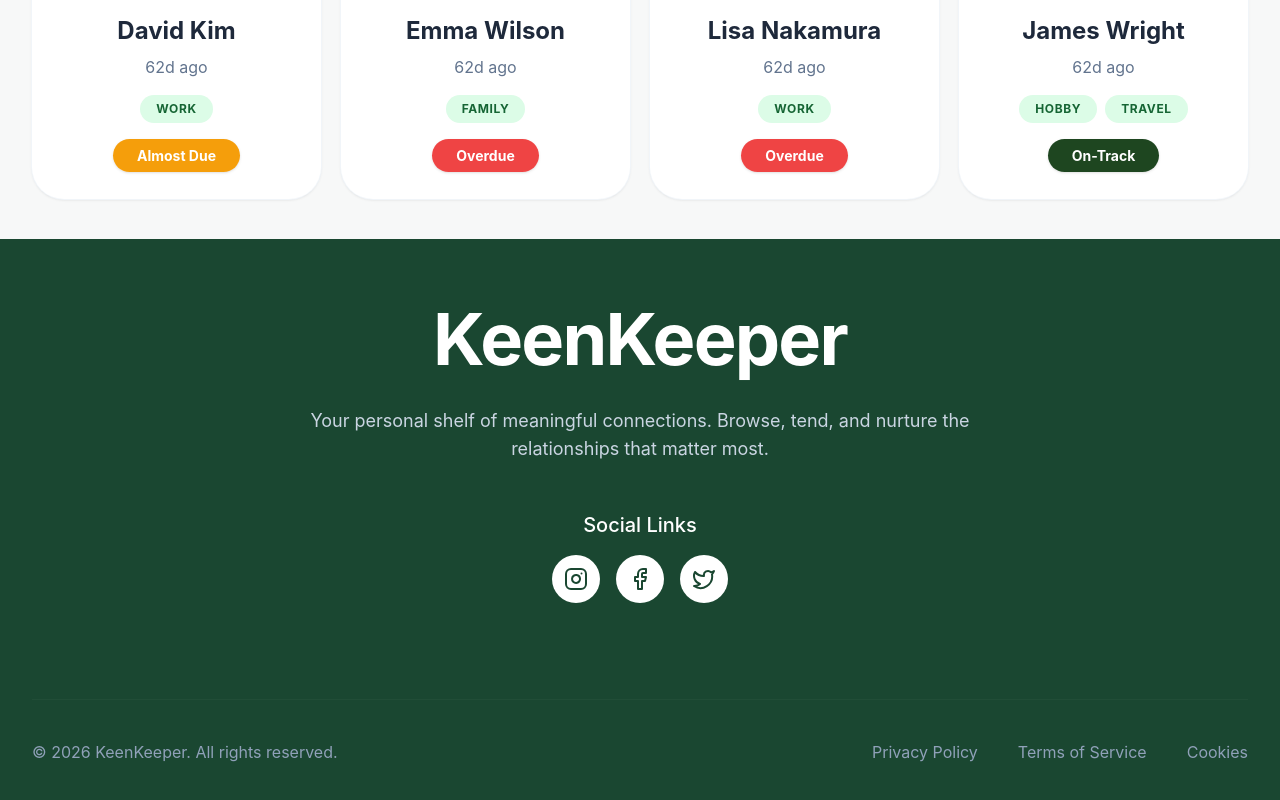
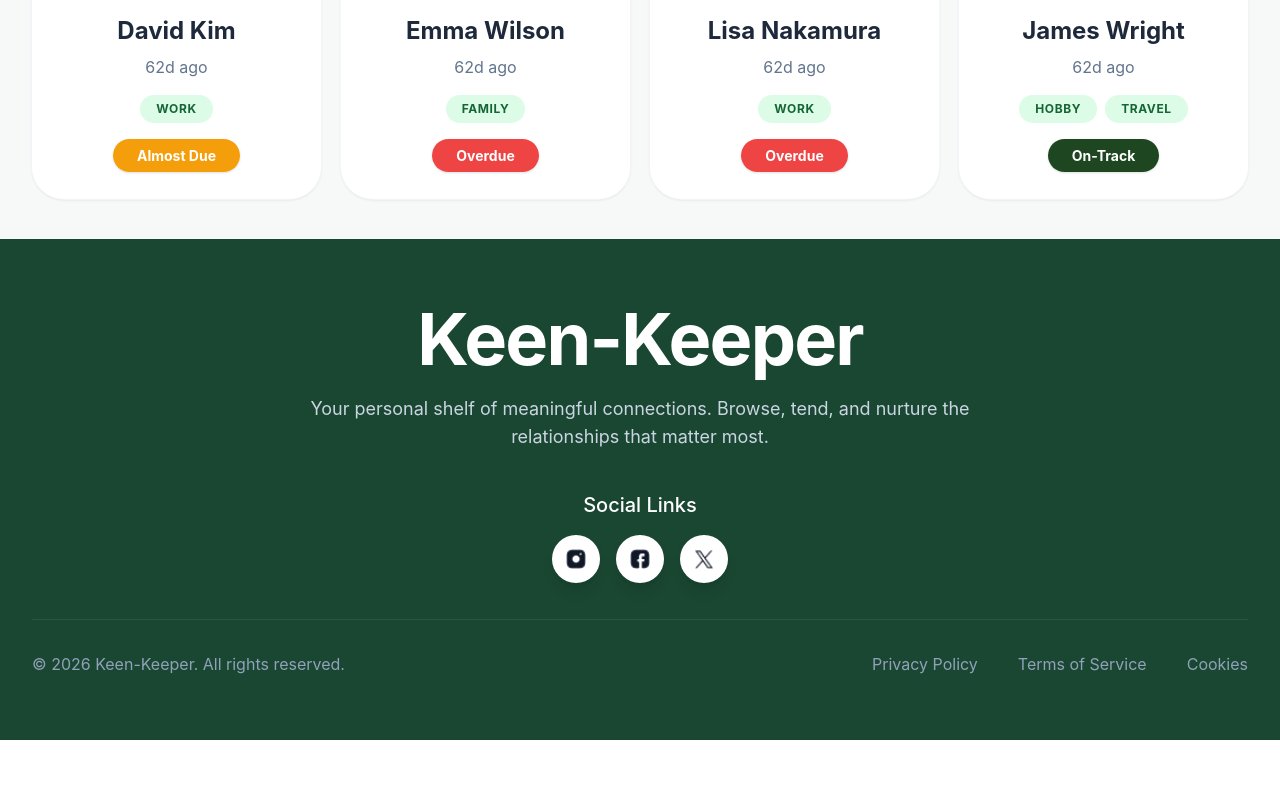
Before and after one commit to afjalhossain31/Keen-Keeper_Project, a React (Vite) app: page / in a window 1280 px wide. Shown: the part 1669-2469 px from the top of the page. After the commit the page ends 2409 px from the top, so only its background shows below. Built offline with nearby package versions, Linux system fonts and the light colour scheme.

Commit message:
added Footer section edit

```diff
--- a/src/Components/Footer.jsx
+++ b/src/Components/Footer.jsx
@@ -1,36 +1,34 @@
-import { Instagram, Facebook, Twitter } from 'lucide-react'
-
 export default function Footer() {
   return (
     <footer className="bg-[#1a4731] py-16 text-white">
       <div className="mx-auto max-w-7xl px-4 sm:px-6 lg:px-8">
         <div className="flex flex-col items-center text-center">
-          <h2 className="text-7xl font-bold tracking-tight">KeenKeeper</h2>
-          <p className="mt-8 max-w-2xl text-lg text-slate-300">
+          <h2 className="text-7xl font-bold tracking-tight">Keen-Keeper</h2>
+          <p className="mt-5 max-w-2xl text-lg text-slate-300">
             Your personal shelf of meaningful connections. Browse, tend, and nurture the relationships that matter most.
           </p>
 
-          <div className="mt-12">
+          <div className="mt-10">
             <h3 className="text-xl font-medium">Social Links</h3>
             <div className="mt-4 flex gap-4">
-              <a href="#" className="flex h-12 w-12 items-center justify-center rounded-full bg-white text-[#1a4731] transition hover:bg-slate-100">
-                <Instagram size={24} />
+              <a href="#" className="flex h-12 w-12 items-center justify-center rounded-full bg-white transition-all duration-300 hover:bg-slate-200 hover:scale-110 overflow-hidden shadow-lg">
+                <img src="/instagram.png" alt="Instagram" className="h-11 w-11 object-contain" />
               </a>
-              <a href="#" className="flex h-12 w-12 items-center justify-center rounded-full bg-white text-[#1a4731] transition hover:bg-slate-100">
-                <Facebook size={24} />
+              <a href="#" className="flex h-12 w-12 items-center justify-center rounded-full bg-white transition-all duration-300 hover:bg-slate-200 hover:scale-110 overflow-hidden shadow-lg">
+                <img src="/facebook.png" alt="Facebook" className="h-11 w-11 object-contain" />
               </a>
-              <a href="#" className="flex h-12 w-12 items-center justify-center rounded-full bg-white text-[#1a4731] transition hover:bg-slate-100">
-                <Twitter size={24} />
+              <a href="#" className="flex h-12 w-12 items-center justify-center rounded-full bg-white transition-all duration-300 hover:bg-slate-200 hover:scale-110 overflow-hidden shadow-lg">
+                <img src="/twitter.png" alt="Twitter" className="h-11 w-11 object-contain" />
               </a>
             </div>
           </div>
         </div>
 
-        <div className="mt-24 border-t border-white/10 opacity-30"></div>
+        <div className="mt-9 border-t border-white/10 opacity-70"></div>
 
-        <div className="mt-10 flex flex-col items-center justify-between md:flex-row">
-          <p className="text-base text-slate-400">© 2026 KeenKeeper. All rights reserved.</p>
-          <div className="mt-6 flex gap-10 md:mt-0">
+        <div className="mt-8 flex flex-col items-center justify-between md:flex-row">
+          <p className="text-base text-slate-400">© 2026 Keen-Keeper. All rights reserved.</p>
+          <div className="mt-5 flex gap-10 md:mt-0">
             <a href="#" className="text-base text-slate-400 hover:text-white transition">Privacy Policy</a>
             <a href="#" className="text-base text-slate-400 hover:text-white transition">Terms of Service</a>
             <a href="#" className="text-base text-slate-400 hover:text-white transition">Cookies</a>
```
